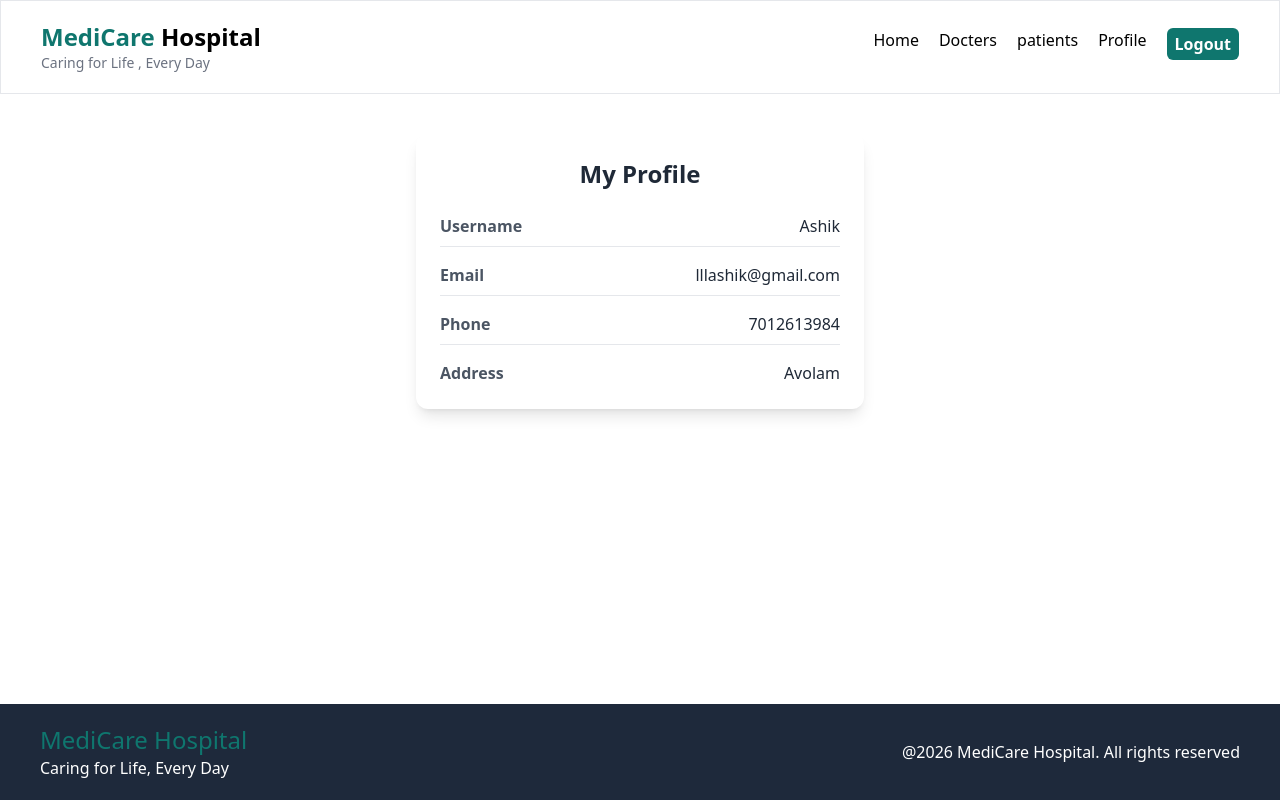
After one commit to Ashik05102005/Hospital-Management-System, a Django app: page /profile/ in a window 1280 px wide. The commit adds this page. Run offline with Django 5.2, Linux system fonts and the light colour scheme; a user stored in the database is signed in; data comes from the database, SQL or seed files in the repository; both versions use the stored data as it was after the commit; some libraries are stand-ins or nearby versions.

Commit message:
learn about one to one relationship and implement with User model and Profile model

```diff
--- a/hospital/models.py
+++ b/hospital/models.py
@@ -1,4 +1,5 @@
 from django.db import models
+from django.contrib.auth.models import User
 
 # Create your models here.
 class Docters(models.Model) :
@@ -32,3 +33,12 @@ class Patients(models.Model) :
     status = models.CharField(max_length=100 ,
                               choices=STATUS_CHOICES ,
                               default='PENDING')
+
+
+class Profile(models.Model) :
+    user = models.OneToOneField(
+        User ,
+        on_delete=models.CASCADE
+    )
+    phone = models.CharField(max_length=15)
+    address= models.CharField(max_length=100)
--- a/hospital/templates/base.html
+++ b/hospital/templates/base.html
@@ -15,6 +15,7 @@
                 <a href="{% url 'home' %}">Home</a>
                 <a href="{% url 'doctors' %}">Docters</a>
                 <a href="{% url 'patients' %}">patients</a>
+                <a href="{% url 'profile' %}">Profile</a>
                 {% if user.is_authenticated %}
                     <form method="post" action="{% url 'logout' %}">
                         {% csrf_token %}
--- /dev/null
+++ b/hospital/templates/profile.html
@@ -0,0 +1,57 @@
+{% extends 'base.html' %}
+
+{% block content %}
+    {% if form %}
+        <style>
+            input{
+                border : 1px solid gray ;
+                padding :8px ;
+
+                display : block ;
+                width: 100%;
+                border-radius: 5px;
+            }
+        </style>
+
+        <div class="flex justify-center items-center ">
+            <form method="post" class="border rounded-md p-5 grid gap-3 m-10 w-1/3 p-5">
+                <h1 class="text-3xl font-medium text-[#0F766E] ">Update Form</h1>
+            <!-- <h1>Update Form</h1> -->
+            {% csrf_token %}
+            {{form.as_p}}
+            <button
+            class="bg-[#0F766E] py-2 mt-4 rounded-md text-white font-semibold"
+            type="submit">Update</button>
+        </form>
+        </div>
+    {% else %}
+        <div class="max-w-md mx-auto mt-10 bg-white shadow-lg rounded-xl p-6">
+            <h2 class="text-2xl font-bold text-center text-gray-800 mb-6">
+                My Profile
+            </h2>
+
+            <div class="space-y-4">
+                <div class="flex justify-between border-b pb-2">
+                    <span class="font-semibold text-gray-600">Username</span>
+                    <span class="text-gray-800">{{ user.username }}</span>
+                </div>
+
+                <div class="flex justify-between border-b pb-2">
+                    <span class="font-semibold text-gray-600">Email</span>
+                    <span class="text-gray-800">{{ user.email }}</span>
+                </div>
+
+                <div class="flex justify-between border-b pb-2">
+                    <span class="font-semibold text-gray-600">Phone</span>
+                    <span class="text-gray-800">{{ data.phone }}</span>
+                </div>
+
+                <div class="flex justify-between">
+                    <span class="font-semibold text-gray-600">Address</span>
+                    <span class="text-gray-800 text-right">{{ data.address }}</span>
+                </div>
+            </div>
+        </div>
+    {% endif %}
+
+{% endblock %}
--- a/hospital/urls.py
+++ b/hospital/urls.py
@@ -26,6 +26,7 @@ urlpatterns = [
     path('patients/' , views.patients , name="patients"),
     path('patients/register/' , views.patient_register , name='patient_register') ,
     path('doctors/register/' , views.doctor_register , name = 'doctor_register') ,
+    path('profile/' , views.profile , name='profile'),
     path('register/' , views.register_view , name="register"),
     path('login/' ,auth_views.LoginView.as_view() , name='login'),
     path('logout/' ,auth_views.LogoutView.as_view() , name='logout')
--- a/hospital/views.py
+++ b/hospital/views.py
@@ -3,8 +3,8 @@ from django.contrib.auth.models import User
 # from django.contrib.auth import authenticate ,login ,logout
 from django.contrib.auth.decorators import login_required
 from .forms import RegisterForm
-from .forms import Patients_Form , Doctor_Form
-from .models import Patients , Docters
+from .forms import Patients_Form , Doctor_Form , ProfileForm
+from .models import Patients , Docters ,Profile
 
 # Create your views here.
 def register_view(request) :
@@ -65,7 +65,6 @@ def patients(request):
 
 def patient_register(request) :
 
-
     if request.method == "POST" :
 
         form = Patients_Form(request.POST)
@@ -97,3 +96,26 @@ def doctor_register(request) :
 
 
     return render(request , 'doctor_register.html' , {"form" : form})
+
+@login_required
+def profile(request):
+    if not Profile.objects.filter(user_id = request.user.id).exists():
+        if request.method == 'POST' :
+            form = ProfileForm(request.POST)
+
+            if form.is_valid() :
+                profile_data =form.save(commit=False)
+
+                profile_data.user = request.user
+
+                profile_data.save()
+
+                return redirect('home')
+        else :
+            form = ProfileForm()
+
+        return render(request , 'profile.html' , {"form" : form})
+    else:
+        data = Profile.objects.get(user_id=  request.user.id)
+        print(data)
+        return render(request , 'profile.html' , {"data" : data})
```
Also changed, not shown: hospital/forms.py (+7 -1 lines), db.sqlite3, hospital/migrations/0009_profile.py (added).
